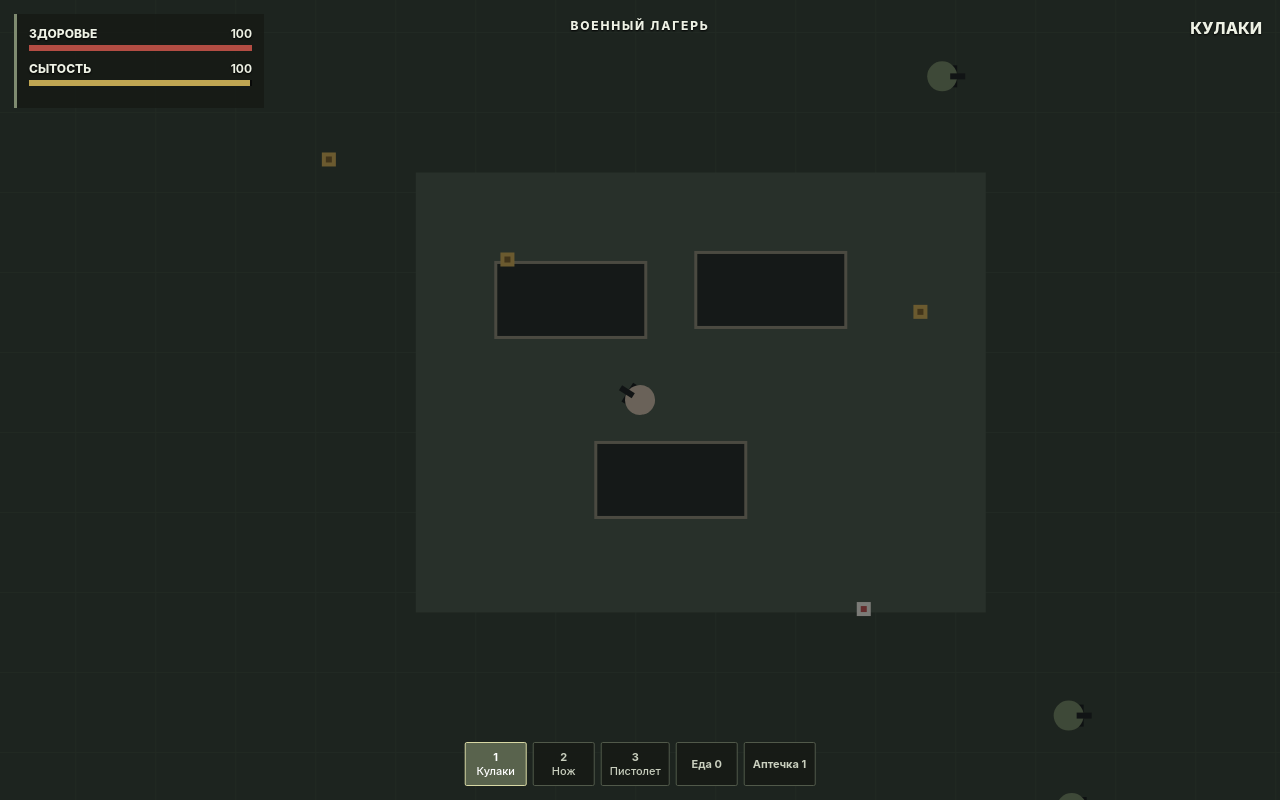
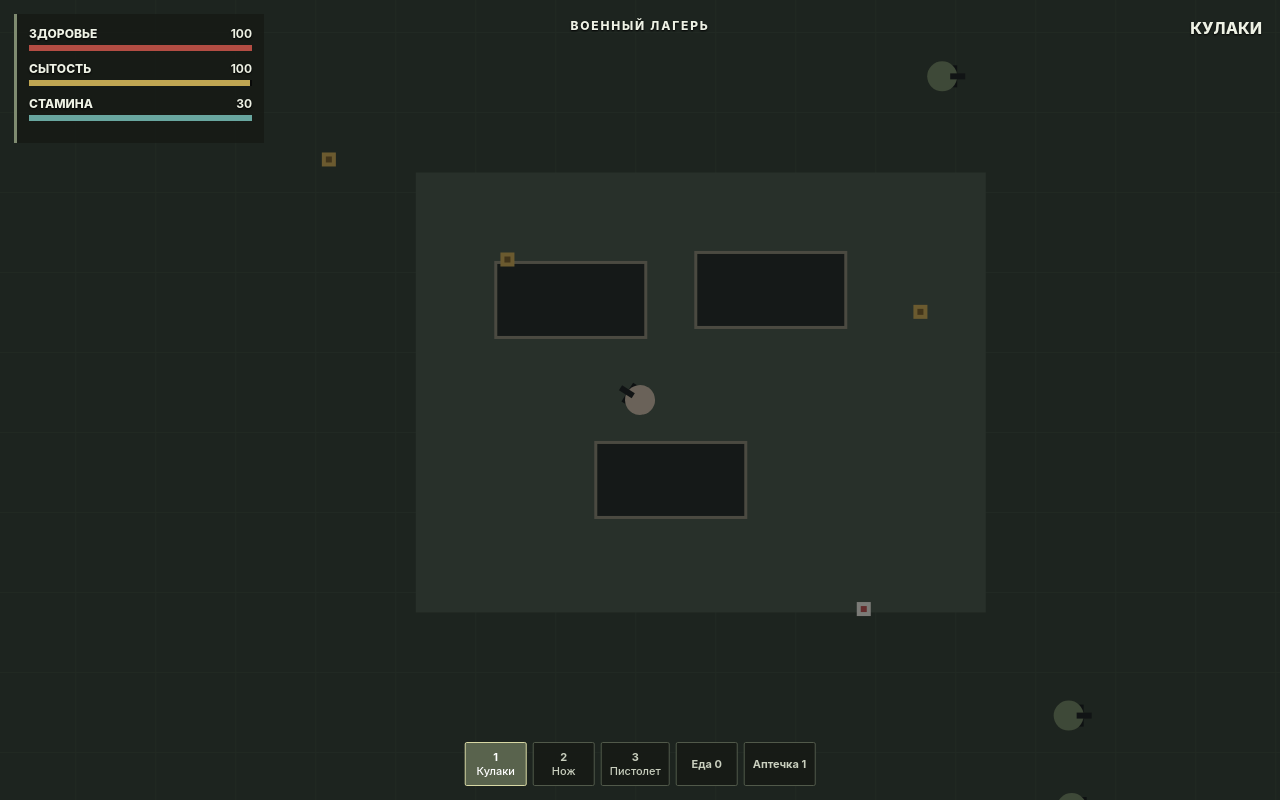
Before and after one commit to MikkyMeow/dayz-clone, a plain HTML site: page index.html in a window 1280 px wide. Both pictures are taken after a click on the button "НАЧАТЬ ВЫЖИВАНИЕ". Drawn offline with Linux system fonts and the light colour scheme.

Commit message:
added stamina

```diff
--- a/config.js
+++ b/config.js
@@ -1,7 +1,7 @@
 // Все числа игрового баланса собраны здесь.
 window.GAME_CONFIG = Object.freeze({
   world: { width: 3200, height: 2400, grid: 80 },
-  player: { speed: 175, radius: 15, maxHealth: 100, maxHunger: 100, hungerPerSecond: 0.32, starvationDamagePerSecond: 3, regenPerSecond: 1.5, regenMinHunger: 65 },
+  player: { speed: 175, radius: 15, maxHealth: 100, maxHunger: 100, maxStamina: 30, staminaDrainPerSecond: 1, staminaRegenPerSecond: 1, hungerPerSecond: 0.32, starvationDamagePerSecond: 3, regenPerSecond: 1.5, regenMinHunger: 65 },
   zombie: { radius: 15, speedMin: 42, speedMax: 67, health: 50, damage: 9, attackCooldown: 1.1, spawnMinDistance: 390, spawnMaxDistance: 650, despawnDistance: 900, maxAlive: 28, spawnEvery: 1.35, aggroDistance: 240, gunshotDistance: 850 },
   weapons: [
     { name: 'КУЛАКИ', damage: 12, range: 45, cooldown: .42, color: '#c4b29a' },
--- a/game.js
+++ b/game.js
@@ -3,7 +3,7 @@
   const C = window.GAME_CONFIG;
   const canvas = document.querySelector('#game');
   const ctx = canvas.getContext('2d', { alpha: false });
-  const ui = Object.fromEntries(['menu','gameover','hud','start','restart','hpText','hpBar','hungerText','hungerBar','weapon','message','foodCount','medkitCount','useFood','useMedkit','location','survivalTime'].map(id => [id, document.querySelector('#' + id)]));
+  const ui = Object.fromEntries(['menu','gameover','hud','start','restart','hpText','hpBar','hungerText','hungerBar','staminaText','staminaBar','weapon','message','foodCount','medkitCount','useFood','useMedkit','location','survivalTime'].map(id => [id, document.querySelector('#' + id)]));
   let W = 0, H = 0, dpr = 1, state, last = 0, raf = 0, messageTimer = 0;
   const keys = new Set(), pointer = { x: 0, y: 0, down: false };
   const sticks = { move: null, aim: null };
@@ -37,7 +37,7 @@
 
   function reset(){
     const spawn=randomSpawnPoint(C.player.radius);
-    state={ running:true, time:0, player:{x:spawn.x,y:spawn.y,r:C.player.radius,hp:C.player.maxHealth,hunger:C.player.maxHunger,angle:0,weapon:0,food:0,medkits:0,cooldown:0}, zombies:[],loot:[],particles:[],shots:[],spawnTimer:0 };
+    state={ running:true, time:0, player:{x:spawn.x,y:spawn.y,r:C.player.radius,hp:C.player.maxHealth,hunger:C.player.maxHunger,stamina:C.player.maxStamina,exhausted:false,angle:0,weapon:0,food:0,medkits:0,cooldown:0}, zombies:[],loot:[],particles:[],shots:[],spawnTimer:0 };
     seedLoot(); selectWeapon(0); updateUI();
   }
   function seedLoot(){
@@ -57,7 +57,12 @@
     const p=state.player; state.time+=dt; p.cooldown=Math.max(0,p.cooldown-dt);
     let mx=(keys.has('d')||keys.has('arrowright')?1:0)-(keys.has('a')||keys.has('arrowleft')?1:0), my=(keys.has('s')||keys.has('arrowdown')?1:0)-(keys.has('w')||keys.has('arrowup')?1:0);
     if(sticks.move){ mx=sticks.move.dx; my=sticks.move.dy; }
-    const running=sticks.move?sticks.move.outside:keys.has('shift');
+    const moving=Math.hypot(mx,my)>0;
+    const runRequested=sticks.move?sticks.move.outside:keys.has('shift');
+    if(!runRequested)p.exhausted=false;
+    const running=moving&&runRequested&&!p.exhausted&&p.stamina>0;
+    if(running){p.stamina=Math.max(0,p.stamina-C.player.staminaDrainPerSecond*dt);if(p.stamina===0)p.exhausted=true;}
+    else {p.stamina=Math.min(C.player.maxStamina,p.stamina+C.player.staminaRegenPerSecond*dt);if(p.stamina===C.player.maxStamina)p.exhausted=false;}
     const moveSpeed=C.player.speed*(running?1:.5);
     const ml=Math.hypot(mx,my)||1; moveCircle(p,mx/ml*moveSpeed*dt,my/ml*moveSpeed*dt);
     if(sticks.aim && Math.hypot(sticks.aim.dx,sticks.aim.dy)>.2){ p.angle=Math.atan2(sticks.aim.dy,sticks.aim.dx); attack(); }
@@ -93,7 +98,7 @@
   function selectWeapon(n){if(!state)return;state.player.weapon=n;document.querySelectorAll('[data-slot]').forEach((b,i)=>b.classList.toggle('selected',i===n));ui.weapon.textContent=C.weapons[n].name;}
   document.querySelectorAll('[data-slot]').forEach(b=>b.onclick=()=>selectWeapon(+b.dataset.slot));
   function showMessage(s){ui.message.textContent=s;ui.message.style.opacity=1;clearTimeout(messageTimer);messageTimer=setTimeout(()=>ui.message.style.opacity=0,1300);}
-  function updateUI(){const p=state.player;ui.hpText.textContent=Math.ceil(p.hp);ui.hungerText.textContent=Math.ceil(p.hunger);ui.hpBar.style.width=clamp(p.hp,0,100)+'%';ui.hungerBar.style.width=p.hunger+'%';ui.foodCount.textContent=p.food;ui.medkitCount.textContent=p.medkits;const here=landmarks.find(l=>p.x>l.x&&p.x<l.x+l.w&&p.y>l.y&&p.y<l.y+l.h);ui.location.textContent=here?here.name:'ДИКАЯ МЕСТНОСТЬ';}
+  function updateUI(){const p=state.player;ui.hpText.textContent=Math.ceil(p.hp);ui.hungerText.textContent=Math.ceil(p.hunger);ui.staminaText.textContent=Math.ceil(p.stamina);ui.hpBar.style.width=clamp(p.hp,0,100)+'%';ui.hungerBar.style.width=p.hunger+'%';ui.staminaBar.style.width=p.stamina/C.player.maxStamina*100+'%';ui.foodCount.textContent=p.food;ui.medkitCount.textContent=p.medkits;const here=landmarks.find(l=>p.x>l.x&&p.x<l.x+l.w&&p.y>l.y&&p.y<l.y+l.h);ui.location.textContent=here?here.name:'ДИКАЯ МЕСТНОСТЬ';}
   function die(){state.running=false;ui.hud.classList.add('hidden');ui.gameover.classList.remove('hidden');ui.survivalTime.textContent='Продержались '+Math.floor(state.time/60)+':'+String(Math.floor(state.time%60)).padStart(2,'0');}
 
   function draw(){
--- a/index.html
+++ b/index.html
@@ -35,6 +35,8 @@
       <div class="bar"><i id="hpBar" class="hp"></i></div>
       <div class="status-row"><span>СЫТОСТЬ</span><b id="hungerText">100</b></div>
       <div class="bar"><i id="hungerBar" class="hunger"></i></div>
+      <div class="status-row"><span>СТАМИНА</span><b id="staminaText">30</b></div>
+      <div class="bar"><i id="staminaBar" class="stamina"></i></div>
     </div>
     <div id="location">ДИКАЯ МЕСТНОСТЬ</div>
     <div id="weapon">КУЛАКИ</div>
--- a/styles.css
+++ b/styles.css
@@ -124,6 +124,9 @@ button {
 .hunger {
   background: #c0a652;
 }
+.stamina {
+  background: #69a7a0;
+}
 #location {
   position: absolute;
   top: max(18px, env(safe-area-inset-top));
```
